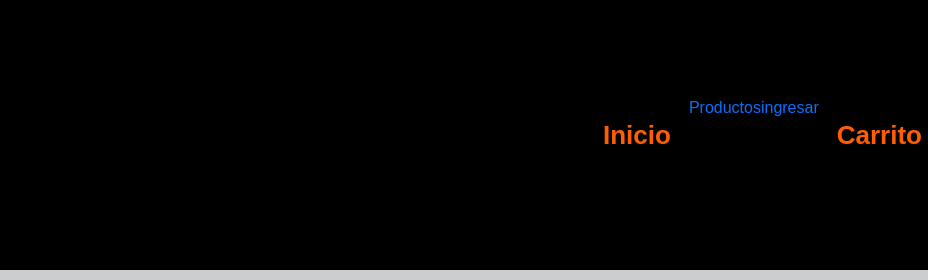
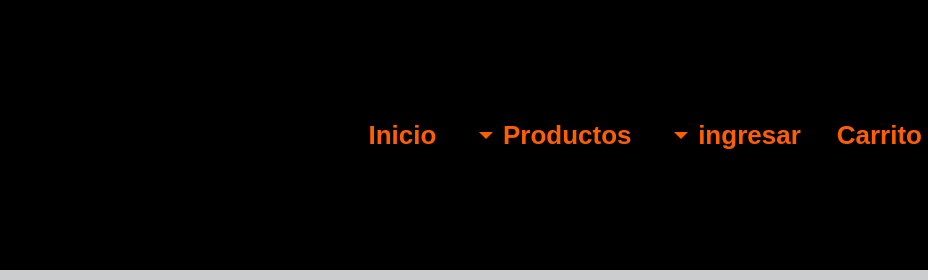
Before and after one commit to Ezequiel-Leiva-Cecchi/PFLeivaCecchi, a website: page index.html in a window 1280 px wide. Shown: the top 280 px of the page, 251-1179 px from the left. Drawn offline with nearby package versions, Linux system fonts and the light colour scheme.

Commit message:
Proyecto final

```diff
--- a/index.html
+++ b/index.html
@@ -54,7 +54,7 @@
                                     <a class="nav-link" aria-current="page" href="index.html">Inicio</a>
                                 </li>
                                 <li class="nav-item dropdown">
-                                    <a class="nav-link-dropdown-toggle" href="#" role="button" data-bs-toggle="dropdown"
+                                    <a class="nav-link dropdown-toggle" href="#" role="button" data-bs-toggle="dropdown"
                                         aria-expanded="false">
                                         Productos
                                     </a>
@@ -64,7 +64,7 @@
                                         <li><a class="dropdown-item" href="pages/xbox.html">Xbox</a></li>
                                     </ul>
                                 <li class="nav-item dropdown">
-                                    <a class="nav-link-dropdown-toggle" href="#" role="button" data-bs-toggle="dropdown"
+                                    <a class="nav-link dropdown-toggle" href="#" role="button" data-bs-toggle="dropdown"
                                         aria-expanded="false">
                                         ingresar
                                     </a>
```
